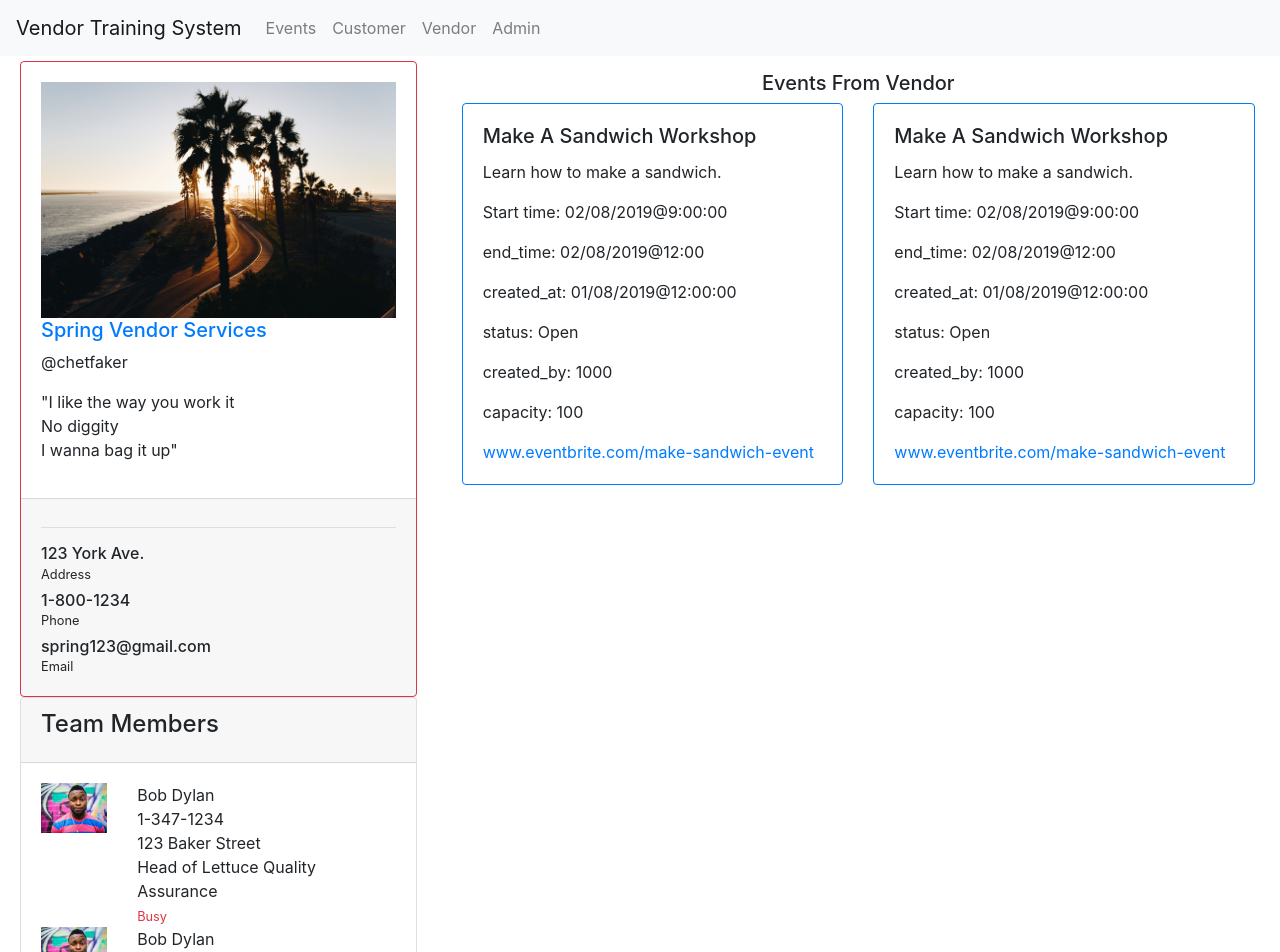
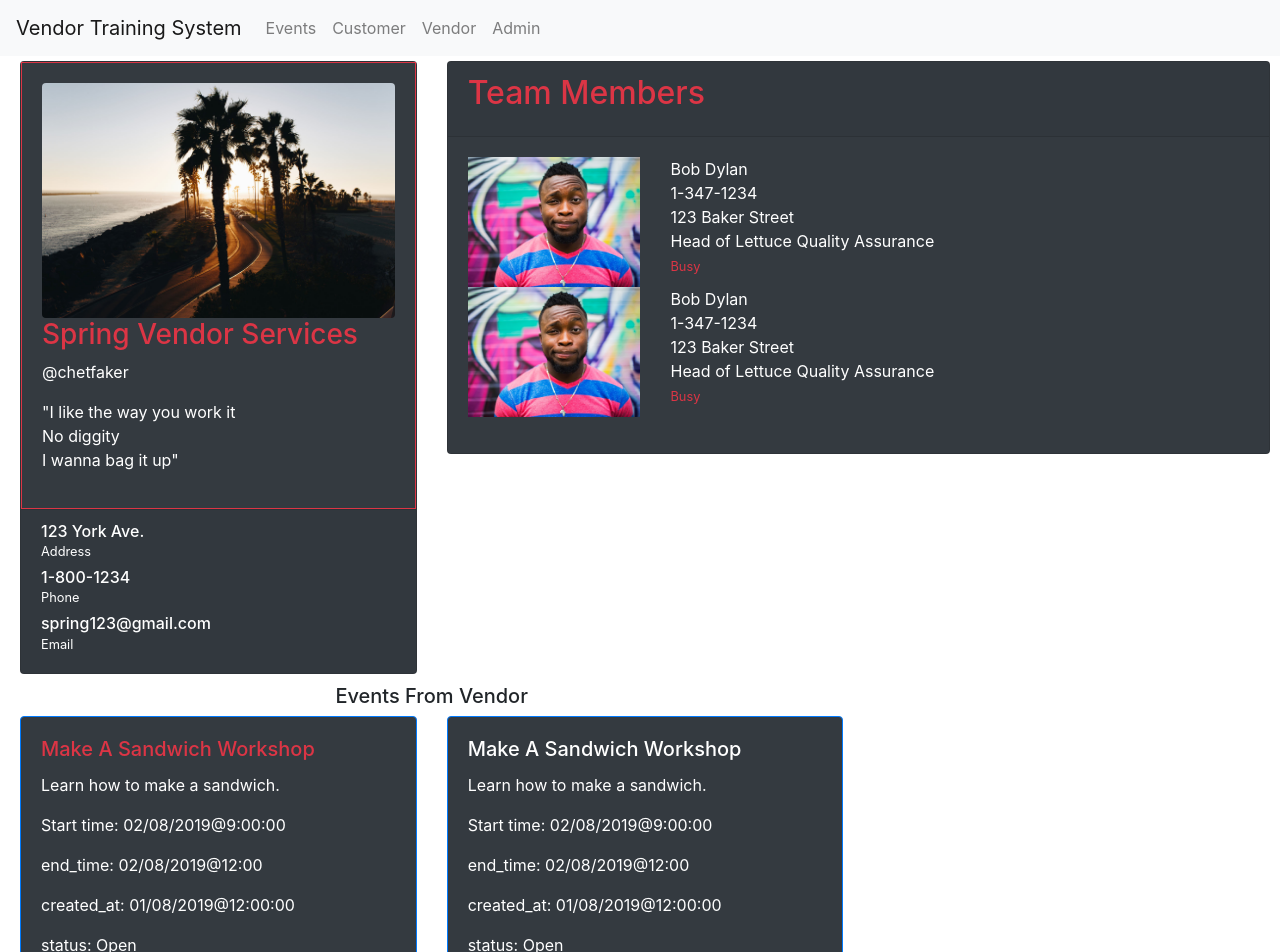
Before and after one commit to dave325/vendorTrainingSystem, an Angular app in the folder vendorTrainingSystem/: page /vendor in a window 1280 px wide. Shown: the top 952 px of the page. Built offline with nearby package versions, Linux system fonts and the light colour scheme.

Commit message:
updates to vendor colors

```diff
--- a/vendorTrainingSystem/src/app/components/vendor/vendor-profile/vendor-profile.component.html
+++ b/vendorTrainingSystem/src/app/components/vendor/vendor-profile/vendor-profile.component.html
@@ -1,12 +1,12 @@
 <div class="container-fluid">
   <div class="row">
     <div class="col-md-4">
-          <div class="card border-danger card-user">
-            <div class="card-body">
+      <div class="card card-user text-white bg-dark">
+        <div class="card-body border border-danger custom-border">
           <div class="author">
             <a href="#">
-                  <img class="avatar border-gray" src="assets/img/bg5.jpg" alt="...">
-                  <h5 class="name">Spring Vendor Services</h5>
+              <img class="avatar border-gray rounded" src="assets/img/bg5.jpg" alt="...">
+              <h3 class="name text-danger">Spring Vendor Services</h3>
             </a>
             <p class="description">
               @chetfaker
@@ -19,7 +19,6 @@
           </p>
         </div>
         <div class="card-footer">
-              <hr>
           <div class="button-container">
             <div class="row">
               <div class="col-12">
@@ -44,9 +43,11 @@
           </div>
         </div>
       </div>
-          <div class="card">
+    </div> <!-- end of col-4-->
+    <div class=col-8>
+      <div class="card bg-dark text-white">
         <div class="card-header">
-              <h4 class="card-title">Team Members</h4>
+          <h2 class="card-title text-danger">Team Members</h2>
         </div>
         <div class="card-body">
           <ul class="list-unstyled team-members">
@@ -70,7 +71,7 @@
             </li>
             <li>
               <div class="row">
-                    <div class="col-md-3 col-3 member-avatar" >
+                <div class="col-md-3 col-3 member-avatar">
                   <div class="avatar">
                     <img src="assets/img/ayo-ogunseinde-1.jpg" alt="Circle Image">
                   </div>
@@ -94,10 +95,27 @@
       <div class="event-title">
         <h5 class="">Events From Vendor</h5>
       </div>
-              <div class="container">
+      <!-- <div class="container"> -->
         <div class="row">
           <div class="col-sm-6">
-                          <div class="card border-primary">
+            <div class="card border-primary bg-dark text-white">
+              <div class="card-body">
+                <h5 class="card-title text-danger">Make A Sandwich Workshop</h5>
+                <p class="card-text">Learn how to make a sandwich.</p>
+                <p class="card-text">Start time: 02/08/2019@9:00:00</p>
+                <p class="card-text">end_time: 02/08/2019@12:00</p>
+                <p class="card-text">created_at: 01/08/2019@12:00:00</p>
+                <p class="card-text">status: Open</p>
+                <p class="card-text">created_by: 1000</p>
+                <p class="card-text">capacity: 100</p>
+                <a href="#" class="card-text text-danger">
+                  www.eventbrite.com/make-sandwich-event
+                </a>
+              </div>
+            </div>
+          </div>
+          <div class="col-sm-6">
+            <div class="card border-primary text-white bg-dark">
               <div class="card-body">
                 <h5 class="card-title">Make A Sandwich Workshop</h5>
                 <p class="card-text">Learn how to make a sandwich.</p>
@@ -107,27 +125,12 @@
                 <p class="card-text">status: Open</p>
                 <p class="card-text">created_by: 1000</p>
                 <p class="card-text">capacity: 100</p>
-                              <a href="#">www.eventbrite.com/make-sandwich-event</a>
-                            </div>
-                          </div>
-                      </div>
-                      <div class="col-sm-6">
-                          <div class="card border-primary">
-                            <div class="card-body">
-                              <h5 class="card-title">Make A Sandwich Workshop</h5>
-                              <p class="card-text">Learn how to make a sandwich.</p>
-                              <p class="card-text">Start time: 02/08/2019@9:00:00</p>
-                              <p class="card-text">end_time: 02/08/2019@12:00</p>
-                              <p class="card-text">created_at: 01/08/2019@12:00:00</p>
-                              <p class="card-text">status: Open</p>
-                              <p class="card-text">created_by: 1000</p>
-                              <p class="card-text">capacity: 100</p>
-                              <a href="#">www.eventbrite.com/make-sandwich-event</a>
+                <a href="#" class = "card-text text-danger">www.eventbrite.com/make-sandwich-event</a>
               </div>
             </div>
           </div>
         </div>
+      <!-- </div> -->
     </div>
   </div>
 </div>
-</div>
--- a/vendorTrainingSystem/src/app/components/vendor/vendor.component.css
+++ b/vendorTrainingSystem/src/app/components/vendor/vendor.component.css
@@ -0,0 +1,7 @@
+/* p{
+    color:white;
+} */
+
+.custom-border{
+    border-width: 15px !important;
+}
```
Lines whose indentation alone changed are shown as unchanged.
